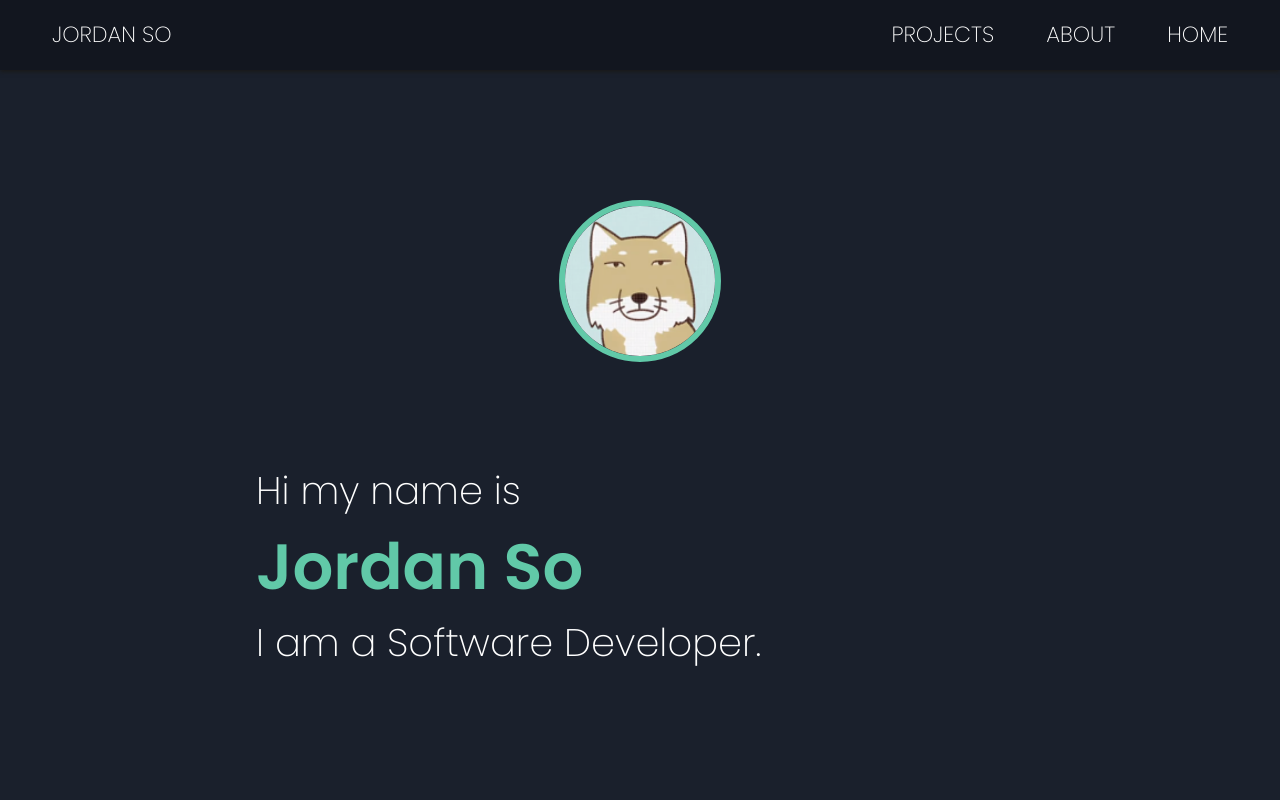
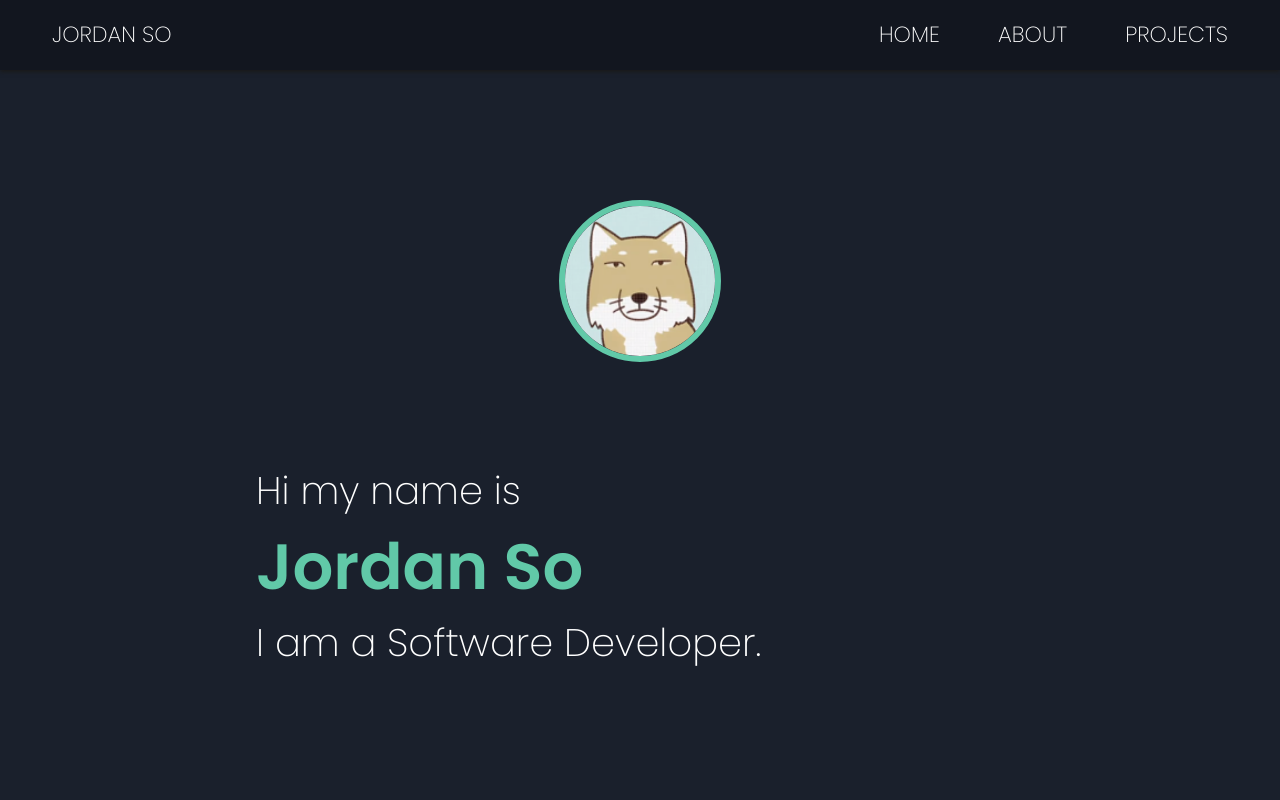
Before and after one commit to Jordnos/Jordnos.github.io, a plain HTML site: page index.html in a window 1280 px wide. Shown: the top 800 px of the page. Drawn offline with Linux system fonts and the light colour scheme.

Commit message:
Fix nav direction

```diff
--- a/styles/styles.css
+++ b/styles/styles.css
@@ -56,13 +56,17 @@ nav {
 .nav-options {
     overflow: hidden;
     padding-right: 26px;
+    float: right;
+}
+
+.nav-options li {
+    display: inline-block;
 }
 
 .nav-options a {
     display: block;
     color: inherit;
     padding: 24px 26px;
-    float: right;
 }
 
 .nav-options a:hover {
```
